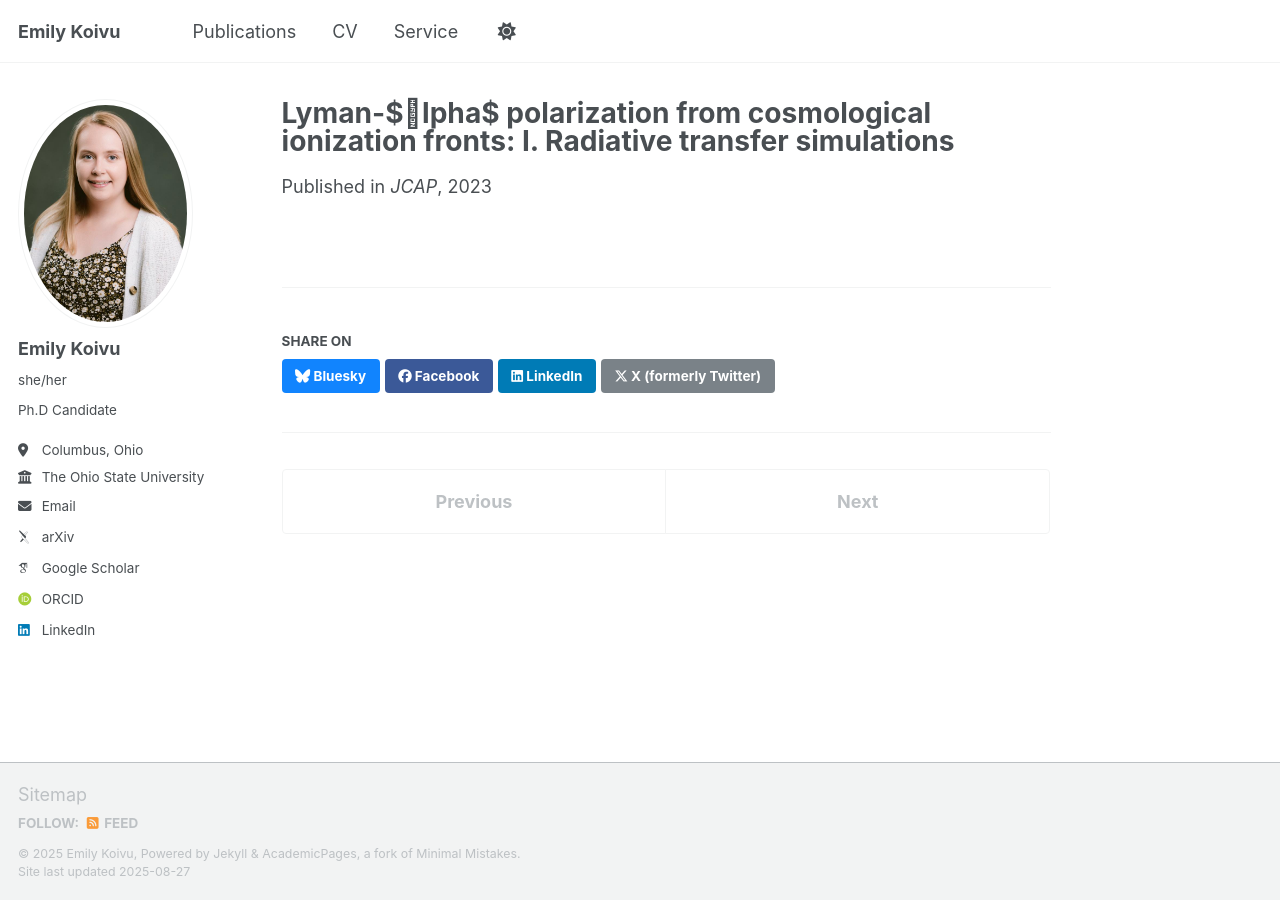
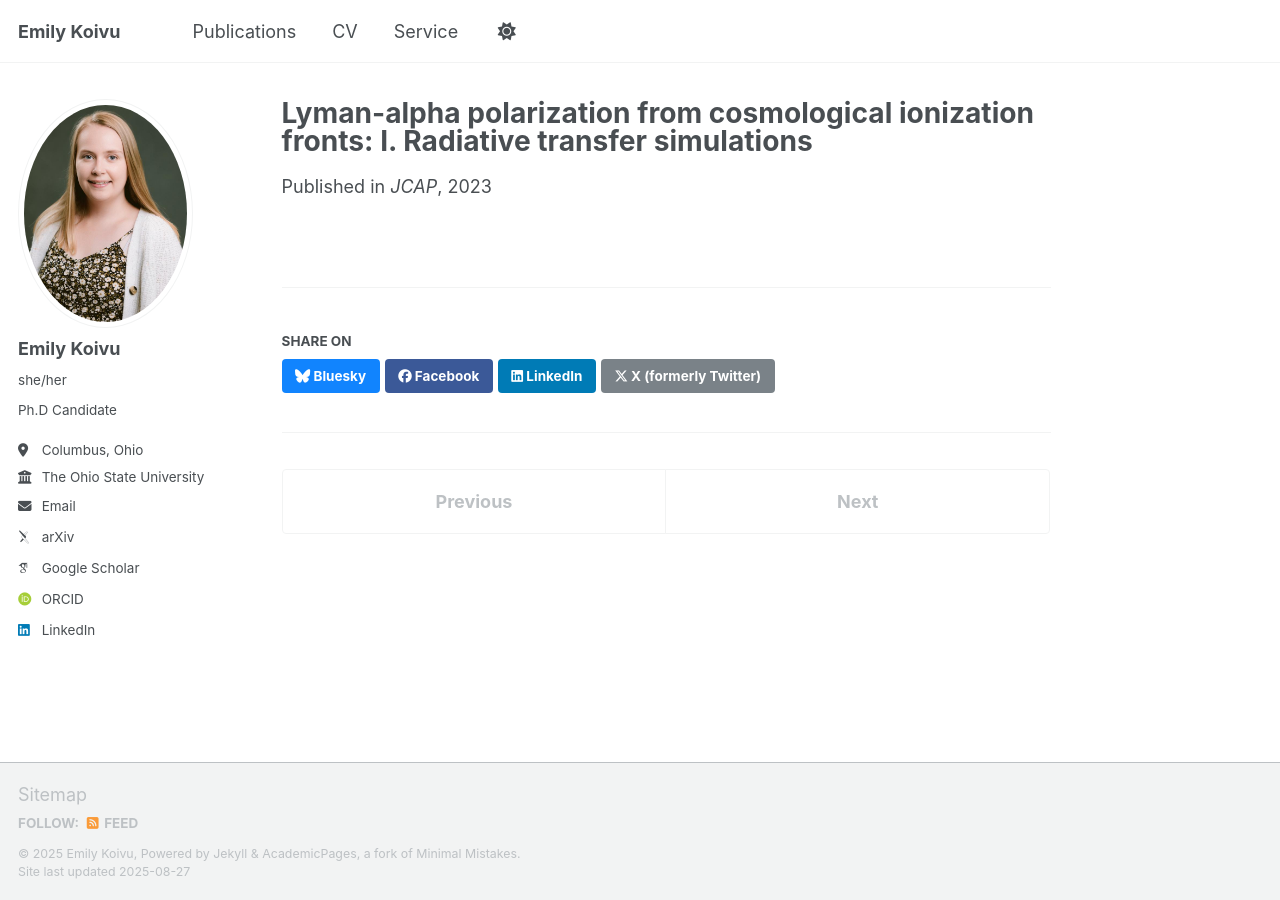
Before and after one commit to koivuemily/koivuemily.github.io, a Jekyll site: the page built from _publications/Lya1.md, in a window 1280 px wide. Built offline with Jekyll 4.4.1, drawn with Linux system fonts in a browser that asks for light colours; some web fonts are replaced; a script that is not in the unit is left out.

Commit message:
Update Lya1.md

```diff
--- a/_publications/Lya1.md
+++ b/_publications/Lya1.md
@@ -1,5 +1,5 @@
 ---
-title: "Lyman-$\alpha$ polarization from cosmological ionization fronts: I. Radiative transfer simulations"
+title: "Lyman-alpha polarization from cosmological ionization fronts: I. Radiative transfer simulations"
 collection: publications
 category: manuscripts
 permalink: /publication/Lya1
```
